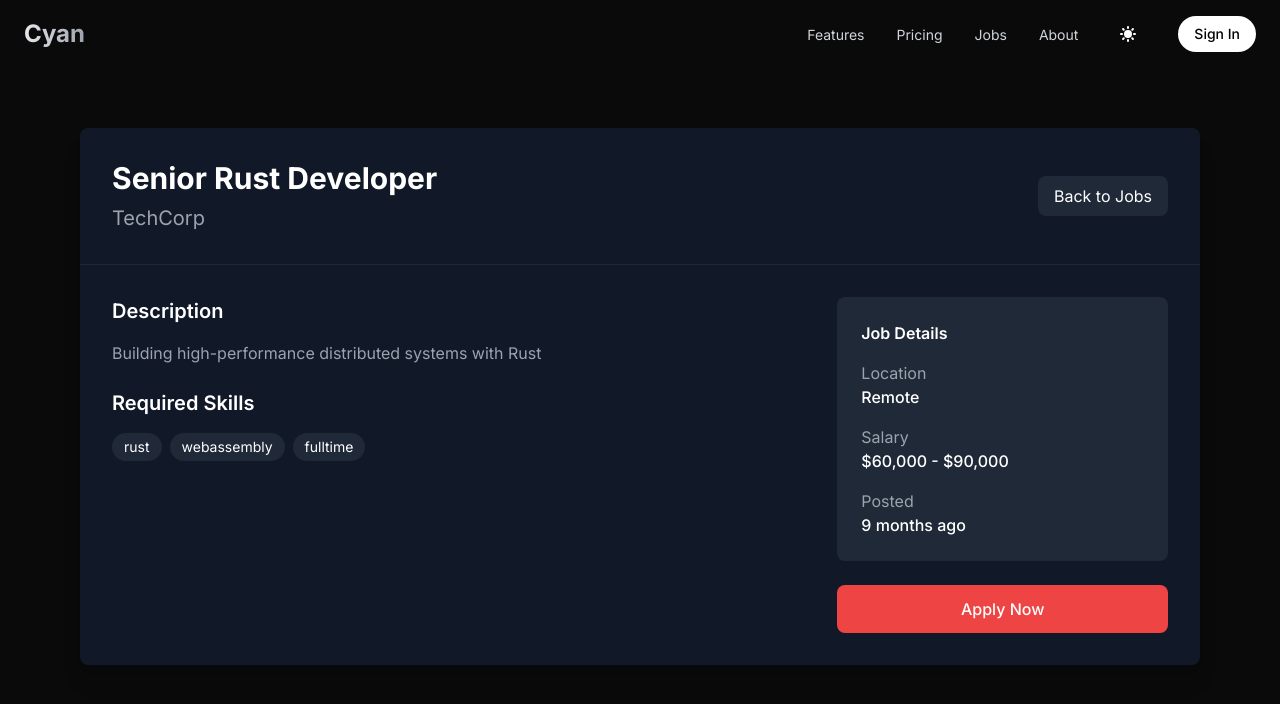
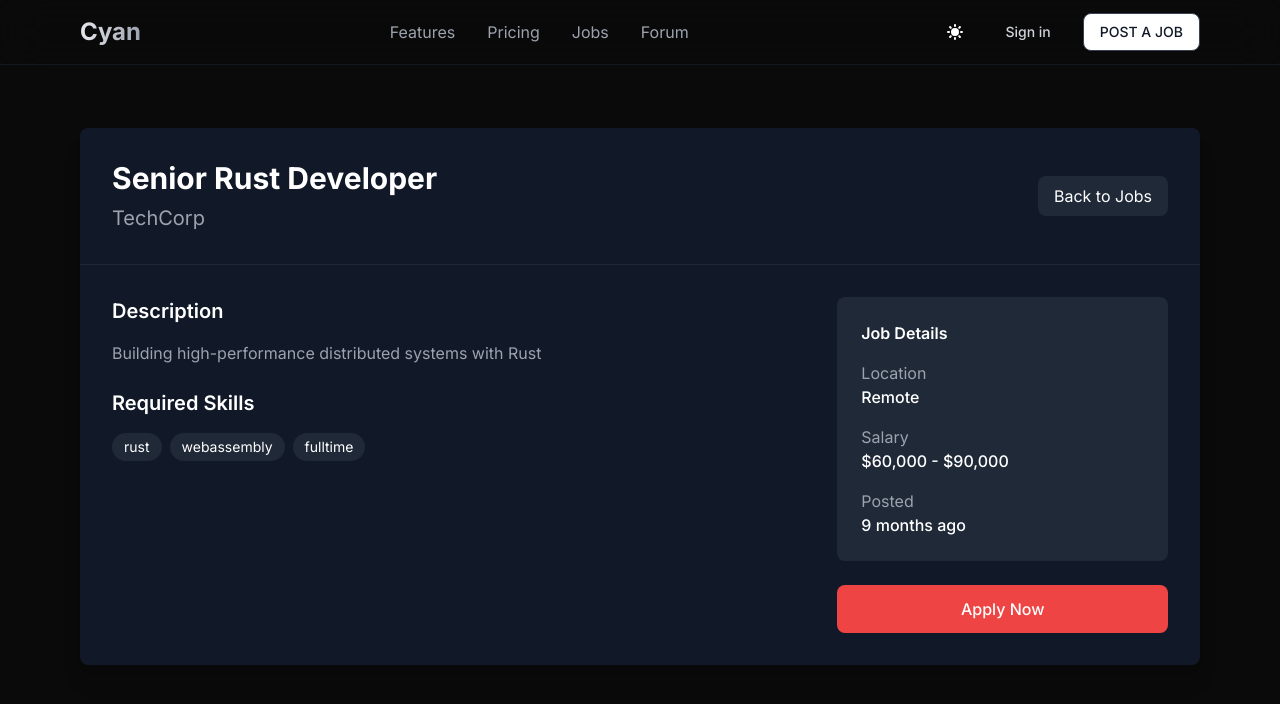
Before and after one commit to ai-cyan/ai-cyan, a React (Vite) app in the folder cyan-js/: page /jobs/1 in a window 1280 px wide. Shown: the top 704 px of the page. Built offline with nearby package versions, Linux system fonts and the light colour scheme.

Commit message:
style: index

```diff
--- a/cyan-js/src/components/Navbar.tsx
+++ b/cyan-js/src/components/Navbar.tsx
@@ -1,102 +1,56 @@
-import React, { useState } from 'react';
+import React from 'react';
+import { Link } from 'react-router-dom';
 import { motion } from 'framer-motion';
-import { useTheme } from '../contexts/ThemeContext';
-import { useNavigate, Link } from 'react-router-dom';
+import { ThemeToggle } from './ThemeToggle';
 
 export function Navbar() {
-  const [isScrolled, setIsScrolled] = useState(false);
-  const { theme, toggleTheme } = useTheme();
-  const navigate = useNavigate();
-
-  React.useEffect(() => {
-    const handleScroll = () => {
-      setIsScrolled(window.scrollY > 50);
-    };
-    window.addEventListener('scroll', handleScroll);
-    return () => window.removeEventListener('scroll', handleScroll);
-  }, []);
-
   return (
     <motion.nav
-      className={`fixed top-0 left-0 right-0 z-50 px-6 py-4 transition-colors duration-200 ${
-        isScrolled ? 'dark:bg-background-dark/80 bg-white/80 backdrop-blur-sm' : 'bg-transparent'
-      }`}
-      initial={{ y: -100 }}
-      animate={{ y: 0 }}
-      transition={{ duration: 0.5 }}
+      initial={{ y: -20, opacity: 0 }}
+      animate={{ y: 0, opacity: 1 }}
+      className="fixed top-0 left-0 right-0 z-50 bg-background/80 backdrop-blur-xl border-b border-gray-200/50 dark:border-gray-800/50"
     >
-      <div className="max-w-7xl mx-auto flex items-center justify-between">
-        <Link to="/">
-          <motion.div
-            className="text-2xl font-bold gradient-text"
-            whileHover={{ scale: 1.05 }}
-          >
+      <div className="max-w-6xl mx-auto px-4">
+        <div className="flex items-center justify-between h-16">
+          {/* Logo */}
+          <Link to="/" className="text-2xl font-bold gradient-text">
             Cyan
-          </motion.div>
-        </Link>
+          </Link>
 
-        <div className="hidden md:flex items-center space-x-8">
-          <NavLink to="/features">Features</NavLink>
-          <NavLink to="/pricing">Pricing</NavLink>
-          <NavLink to="/jobs">Jobs</NavLink>
-          <NavLink to="/about">About</NavLink>
-          <motion.button
-            onClick={toggleTheme}
-            whileHover={{ scale: 1.05 }}
-            whileTap={{ scale: 0.95 }}
-            className="p-2 rounded-full hover:bg-gray-800/20 dark:hover:bg-gray-700/50"
-          >
-            {theme === 'dark' ? (
-              <motion.svg
-                className="w-5 h-5"
-                fill="currentColor"
-                viewBox="0 0 20 20"
-                animate={{ rotate: 180 }}
-                transition={{ duration: 0.3 }}
-              >
-                <path d="M10 2a1 1 0 011 1v1a1 1 0 11-2 0V3a1 1 0 011-1zm4 8a4 4 0 11-8 0 4 4 0 018 0zm-.464 4.95l.707.707a1 1 0 001.414-1.414l-.707-.707a1 1 0 00-1.414 1.414zm2.12-10.607a1 1 0 010 1.414l-.706.707a1 1 0 11-1.414-1.414l.707-.707a1 1 0 011.414 0zM17 11a1 1 0 100-2h-1a1 1 0 100 2h1zm-7 4a1 1 0 011 1v1a1 1 0 11-2 0v-1a1 1 0 011-1zM5.05 6.464A1 1 0 106.465 5.05l-.708-.707a1 1 0 00-1.414 1.414l.707.707zm1.414 8.486l-.707.707a1 1 0 01-1.414-1.414l.707-.707a1 1 0 011.414 1.414zM4 11a1 1 0 100-2H3a1 1 0 000 2h1z" />
-              </motion.svg>
-            ) : (
-              <motion.svg
-                className="w-5 h-5"
-                fill="currentColor"
-                viewBox="0 0 20 20"
-                animate={{ rotate: -180 }}
-                transition={{ duration: 0.3 }}
-              >
-                <path d="M17.293 13.293A8 8 0 016.707 2.707a8.001 8.001 0 1010.586 10.586z" />
-              </motion.svg>
-            )}
-          </motion.button>
-          <motion.button
-            whileHover={{ scale: 1.05 }}
-            whileTap={{ scale: 0.95 }}
-            className="theme-button px-4 py-2 rounded-full text-sm font-medium"
-            onClick={() => navigate('/signin')}
-          >
-            Sign In
-          </motion.button>
+          {/* Navigation Links */}
+          <div className="hidden md:flex items-center space-x-8">
+            <Link to="/features" className="text-gray-600 dark:text-gray-400 hover:text-gray-900 dark:hover:text-white transition-colors">
+              Features
+            </Link>
+            <Link to="/pricing" className="text-gray-600 dark:text-gray-400 hover:text-gray-900 dark:hover:text-white transition-colors">
+              Pricing
+            </Link>
+            <Link to="/jobs" className="text-gray-600 dark:text-gray-400 hover:text-gray-900 dark:hover:text-white transition-colors">
+              Jobs
+            </Link>
+            <Link to="/forum" className="text-gray-600 dark:text-gray-400 hover:text-gray-900 dark:hover:text-white transition-colors">
+              Forum
+            </Link>
+          </div>
+
+          {/* Right Side Actions */}
+          <div className="flex items-center space-x-4">
+            <ThemeToggle />
+            <Link
+              to="/signin"
+              className="px-4 py-2 text-sm font-medium text-gray-700 dark:text-gray-300 border-gray-700 dark:border-gray-200 hover:text-gray-900 dark:hover:text-white transition-colors"
+            >
+              Sign in
+            </Link>
+            <Link
+              to="/post-job"
+              className="px-4 py-2 text-sm font-medium bg-gray-800 dark:bg-white text-white dark:text-gray-900 border border-gray-200 dark:border-gray-700 hover:bg-gray-700 dark:hover:bg-gray-50 rounded-lg transition-colors shadow-sm"
+            >
+              POST A JOB
+            </Link>
+          </div>
         </div>
-
-        <button className="md:hidden">
-          <svg xmlns="http://www.w3.org/2000/svg" className="h-6 w-6" fill="none" viewBox="0 0 24 24" stroke="currentColor">
-            <path strokeLinecap="round" strokeLinejoin="round" strokeWidth={2} d="M4 6h16M4 12h16M4 18h16" />
-          </svg>
-        </button>
       </div>
     </motion.nav>
   );
 }
-
-function NavLink({ to, children }: { to: string; children: React.ReactNode }) {
-  return (
-    <Link to={to}>
-      <motion.span
-        className="text-sm text-gray-600 dark:text-gray-300 hover:text-primary transition-colors"
-        whileHover={{ y: -2 }}
-      >
-        {children}
-      </motion.span>
-    </Link>
-  );
-}
--- a/cyan-js/src/pages/Home.tsx
+++ b/cyan-js/src/pages/Home.tsx
@@ -16,31 +16,32 @@ export default function Home() {
 
       {/* Hero Section */}
       <motion.section
-        className="relative h-screen flex items-center justify-center"
+        className="relative min-h-screen"
         style={{ opacity, scale }}
       >
         <motion.div
           initial={{ opacity: 0, y: 20 }}
           animate={{ opacity: 1, y: 0 }}
           transition={{ duration: 0.8 }}
-          className="text-center max-w-4xl px-4"
+          className="text-center max-w-[90rem] px-4 mx-auto pt-[16vh]"
         >
           <motion.h1
-            className="text-7xl font-bold mb-6 gradient-text"
+            className="text-[6.5rem] font-bold mb-4 gradient-text whitespace-nowrap tracking-tight"
             initial={{ opacity: 0, y: 20 }}
             animate={{ opacity: 1, y: 0 }}
             transition={{ delay: 0.2 }}
           >
-            The World's Cleanest Remote Platform
+            The AI Remote Job Board
           </motion.h1>
-          <motion.p
-            className="text-xl dark:text-gray-300 text-gray-600 mb-8"
+          <motion.div
+            className="text-xl dark:text-gray-300 text-gray-600 mb-8 space-y-2"
             initial={{ opacity: 0, y: 20 }}
             animate={{ opacity: 1, y: 0 }}
             transition={{ delay: 0.4 }}
           >
-            Connect with global talents and opportunities
-          </motion.p>
+            <p>Built to redefine remote work possibilities.</p>
+            <p>Cyan is the best way to find your next remote role.</p>
+          </motion.div>
           <motion.div
             initial={{ opacity: 0, y: 20 }}
             animate={{ opacity: 1, y: 0 }}
```
